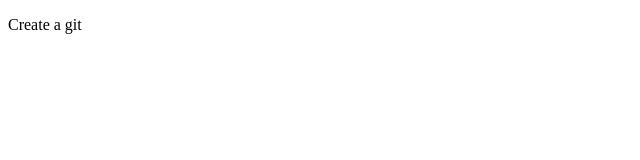
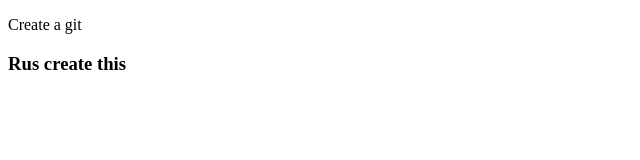
Before and after one commit to 5Rusik5/Git-tutorial, a plain HTML site: page index.html in a window 1280 px wide. Shown: the whole page, without its empty margins (0-640 px from the left). Drawn offline with Linux system fonts and the light colour scheme.

Commit message:
Rusik added

```diff
--- a/index.html
+++ b/index.html
@@ -8,5 +8,6 @@
 </head>
 <body>
     <p>Create a git</p>
+    <h3>Rus create this</h3>
 </body>
 </html>
```
